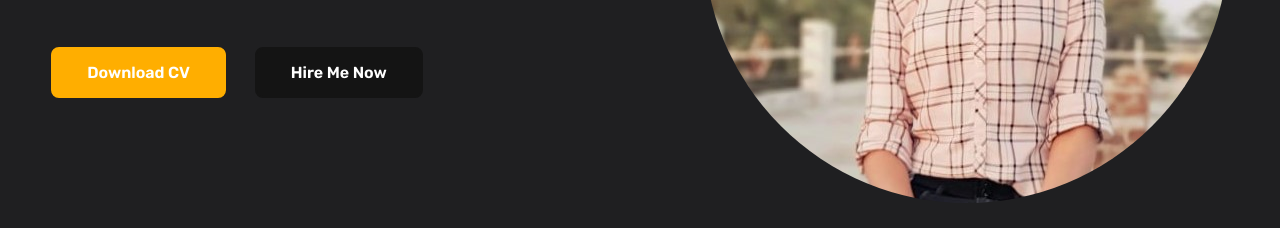
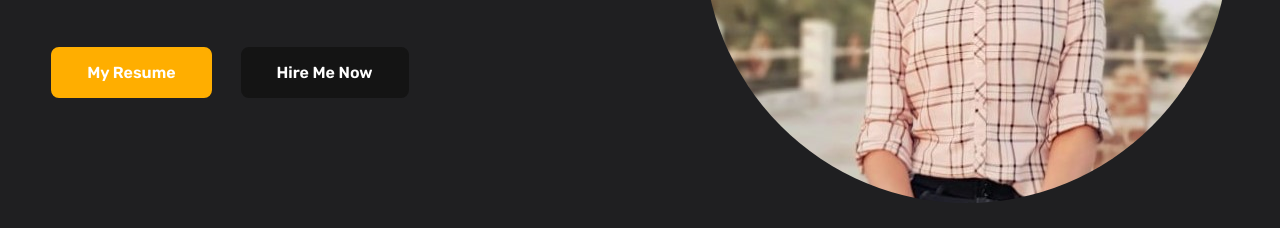
Before and after one commit to nehagjr/Portfolio, a plain HTML site: page index.html in a window 1280 px wide. Shown: the part 457-685 px from the top of the page. Drawn offline with nearby package versions, Linux system fonts and the light colour scheme; a script that the page names is missing.

Commit message:
add resume

```diff
--- a/index.html
+++ b/index.html
@@ -39,7 +39,7 @@
             <h1>Neha Patel</h1>
             <p>I'm a student , Currently i'm pursuing BCA from barkatullah University, and also pursuing a web development course</p>
             <div class="main-btn">
-                <a href="#" class="btn">Download CV</a>
+                <a href="https://drive.google.com/file/d/1yyQEMUUAHaCDZIkbPVOSJ6W4O8Hs0Ynd/view?usp=drivesdk" class="btn">My Resume</a>
                 <a href="#" class="btn two">Hire Me Now</a>
             </div>
         </div>
```
